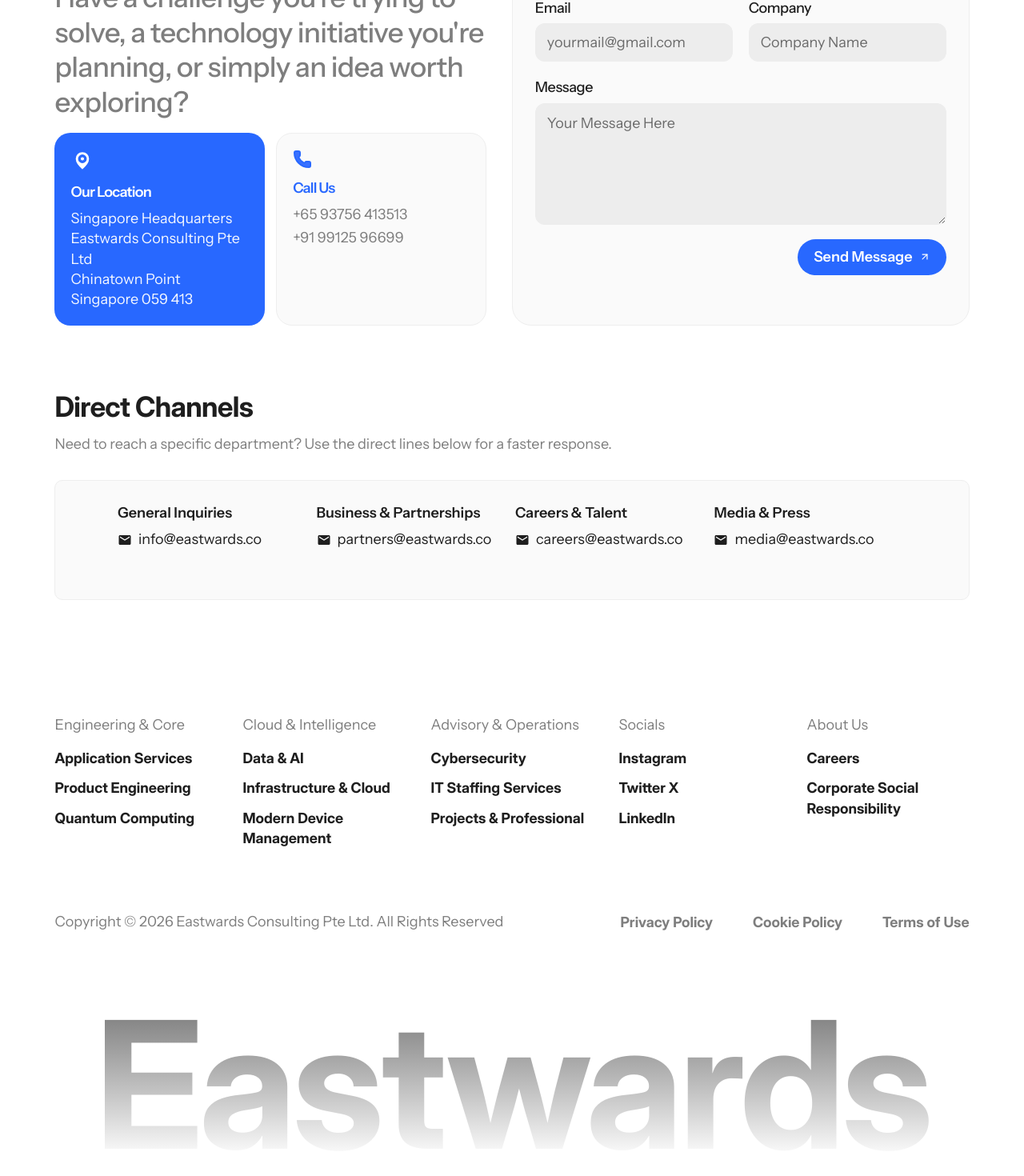
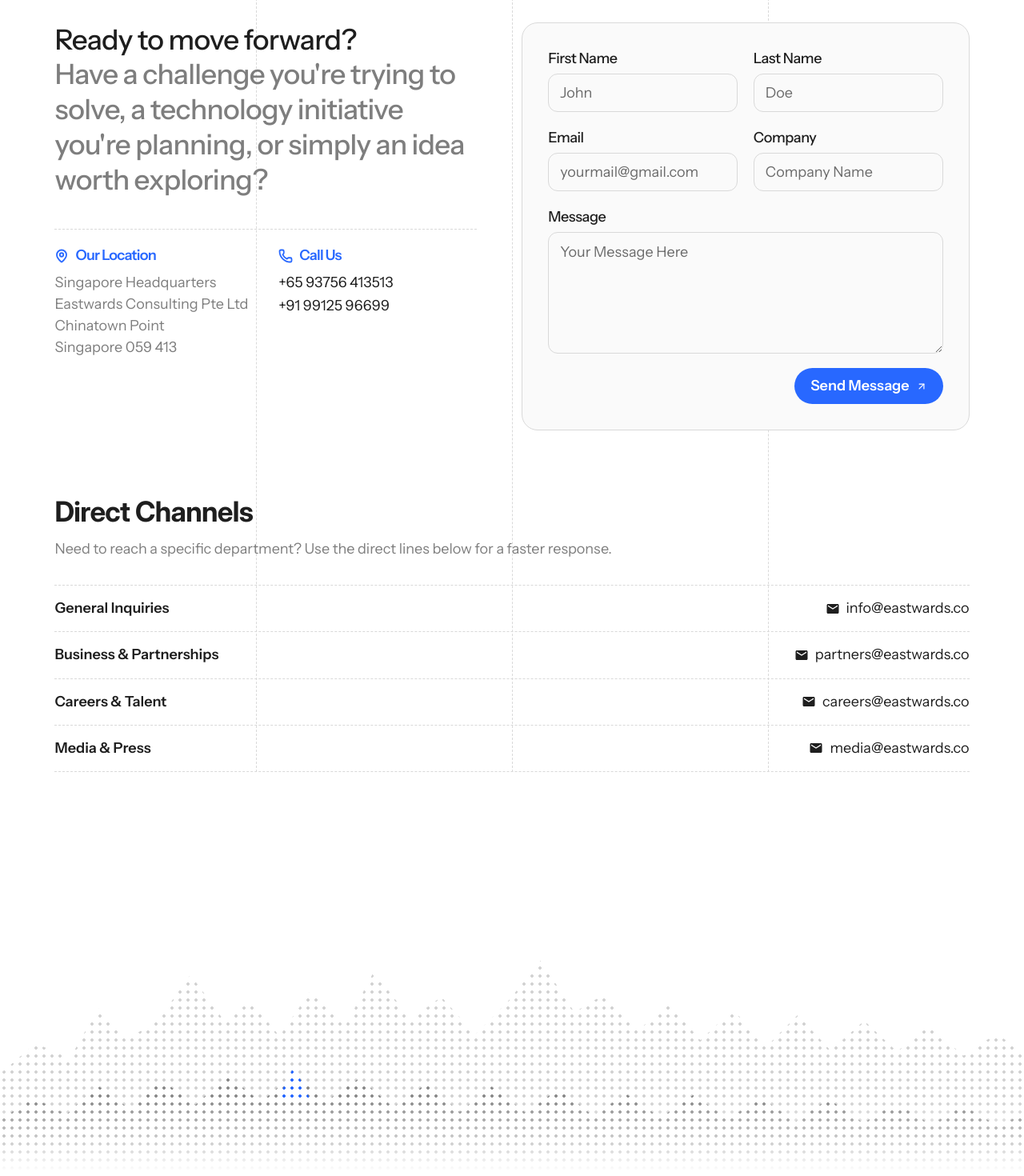
Before and after one commit to wajiha-kulsum/eastwards, a Next.js app: page /contact in a window 1280 px wide. Shown: the part 460-1930 px from the top of the page at 80% size. Built offline with nearby package versions, Linux system fonts and the light colour scheme.

Commit message:
Rework the contact page as a drafting sheet

```diff
--- a/components/DirectChannels.tsx
+++ b/components/DirectChannels.tsx
@@ -2,9 +2,10 @@ import { MailIcon } from "@/components/ui/icons";
 import { contact } from "@/lib/content";
 
 /* Direct Channels band shared by the About, Partnership and Contact
-   artboards: heading, one-line intro, then the department inboxes on a
-   light panel. Defaults come from contact.directChannels; every prop can
-   be overridden when a page needs its own set. */
+   artboards: heading, one-line intro, then the department inboxes. Default
+   is the four-up light panel; `rows` draws the contact page's drafting
+   table, rows split by dashed hairlines. Every prop can be overridden when
+   a page needs its own set. */
 type DirectChannel = { department: string; email: string };
 
 export default function DirectChannels({
@@ -12,14 +13,16 @@ export default function DirectChannels({
   subtitle = contact.directChannels.subtitle,
   channels = contact.directChannels.channels,
   hideIntro = false,
+  variant = "grid",
 }: {
   title?: string;
   subtitle?: string;
   channels?: readonly DirectChannel[];
   hideIntro?: boolean;
+  variant?: "grid" | "rows";
 }) {
-  return (
-    <section className="mt-16 sm:mt-20">
+  const heading = (
+    <>
       <h2 className="font-display text-lead font-medium tracking-[-0.02em] text-ink">
         {title}
       </h2>
@@ -28,6 +31,40 @@ export default function DirectChannels({
           {subtitle}
         </p>
       )}
+    </>
+  );
+
+  if (variant === "rows") {
+    return (
+      <section className="mt-16 sm:mt-20">
+        {heading}
+
+        <ul className="mt-8 border-t border-dashed border-line-strong">
+          {channels.map((channel) => (
+            <li
+              key={channel.department}
+              className="flex flex-col gap-1 border-b border-dashed border-line-strong py-4 sm:flex-row sm:items-center sm:justify-between"
+            >
+              <p className="text-small font-semibold text-ink">
+                {channel.department}
+              </p>
+              <a
+                href={`mailto:${channel.email}`}
+                className="inline-flex items-center gap-2 text-small text-ink transition-colors hover:text-primary"
+              >
+                <MailIcon className="h-[18px] w-[18px] shrink-0" />
+                {channel.email}
+              </a>
+            </li>
+          ))}
+        </ul>
+      </section>
+    );
+  }
+
+  return (
+    <section className="mt-16 sm:mt-20">
+      {heading}
 
       <div className="mt-8 rounded-[10px] border border-line bg-surface lg:h-[150px]">
         <div className="grid grid-cols-1 gap-8 px-5 py-8 sm:px-6 lg:grid-cols-4 lg:gap-2 lg:px-[6.8%] lg:py-7">
--- a/components/contact/ContactPage.tsx
+++ b/components/contact/ContactPage.tsx
@@ -2,17 +2,26 @@
 
 import { useState, type FormEvent } from "react";
 import { ArrowUpRight, MapPin, Phone } from "lucide-react";
-import DotHero from "@/components/DotHero";
+import DotTerrain from "@/components/ui/DotTerrain";
+import BlueprintGrid from "@/components/ui/BlueprintGrid";
 import DirectChannels from "@/components/DirectChannels";
 import PageShell from "@/components/ui/PageShell";
+import { SectionLabel } from "@/components/ui/SectionLabel";
 import { contact } from "@/lib/content";
 
+/* Drafting-sheet contact page, after the Craftwork "Design has no ceiling"
+   reference: centred hero on a dashed column grid, the form and direct
+   lines laid out as ruled bands, and the page closing into a dot-lattice
+   mountain range that runs past the bottom edge. Structure and motion are
+   the reference's; every colour, size and radius is an Eastwards token. */
+
 /* Shared form furniture: label + field styles in one place so the six
-   fields can't drift apart. */
+   fields can't drift apart. Field surfaces are the drafting sheet's
+   hairlines, not the old filled boxes. */
 const LABEL_CLASS =
   "mb-1.5 block text-small font-medium tracking-tight text-ink";
 const FIELD_CLASS =
-  "w-full rounded-[12px] border border-transparent bg-[#ededed] dark:bg-[#1a1c20] px-3.5 text-small text-ink outline-none transition placeholder:text-[#6b6b6b] dark:placeholder:text-[#6d6d6d] focus:border-primary focus:bg-card focus:ring-2 focus:ring-primary/20";
+  "w-full rounded-[12px] border border-line-strong bg-surface px-3.5 text-small text-ink outline-none transition placeholder:text-[#6b6b6b] dark:placeholder:text-[#6d6d6d] focus:border-primary focus:ring-2 focus:ring-primary/20";
 
 export function ContactPage() {
   const [submitting, setSubmitting] = useState(false);
@@ -51,23 +60,36 @@ export function ContactPage() {
   }
 
   return (
-    <PageShell pb="pb-16">
-        {/* Hero, grey dot field behind the heading */}
-        <DotHero title={contact.title} lede={contact.subtitle} />
+    <PageShell pb="pb-0">
+      {/* Hero: centred type on the drafting grid, a dashed rule under the
+          nav the way the reference sheet is ruled. */}
+      <section className="relative pt-12 pb-14 sm:pt-16 sm:pb-20">
+        <BlueprintGrid rule />
 
-        {/* Contact information + form */}
-        <section className="mt-9 grid grid-cols-1 gap-8 lg:grid-cols-[1fr_1.06fr]">
-          {/* Left column, mirrors the form's padding so the top row of copy
-              sits level with the form's first field; flex + mt-auto keeps the
-              card row and the Send button finishing on the same line */}
-          <div className="flex flex-col pt-4 sm:pt-5">
-            <p className="mb-4 text-small font-semibold tracking-[-0.04em] text-primary">
-              / {contact.eyebrow} /
+        <div className="relative z-10 flex flex-col items-center text-center">
+          <SectionLabel>{contact.eyebrow}</SectionLabel>
+
+          <h1 className="mt-4 font-display text-display font-bold uppercase leading-none tracking-[-0.03em] text-ink">
+            {contact.title}
+          </h1>
+
+          <p className="mt-6 max-w-[600px] text-small text-body">
+            {contact.subtitle}
           </p>
+        </div>
+      </section>
 
-            {/* Question and pitch in one text block, same size and weight
-                throughout, one break after the first question mark */}
-            <p className="relative mb-4 max-w-[600px] text-lead font-medium tracking-[-0.02em] text-ink">
+      {/* Contact information + form + direct lines, all on one grid so the
+          dashed columns run unbroken behind them. */}
+      <section className="relative">
+        <BlueprintGrid rule />
+
+        <div className="relative z-10 pt-10 sm:pt-14">
+          <div className="grid grid-cols-1 gap-10 lg:grid-cols-[1fr_1.06fr] lg:gap-14">
+            {/* Left rail: the question, then location and phone as ruled
+                rows instead of floating cards. */}
+            <div className="flex min-w-0 flex-col">
+              <p className="max-w-[600px] text-lead font-medium tracking-[-0.02em] text-ink">
                 {contact.headline.split("?")[0]}?
                 <br />
                 <span className="text-body">
@@ -75,21 +97,15 @@ export function ContactPage() {
                 </span>
               </p>
 
-            <div className="flex-1 grid grid-cols-1 gap-3.5 sm:grid-cols-2">
-              {/* Location card */}
-              <article className="flex min-h-[150px] flex-col rounded-[20px] bg-primary p-4 text-white sm:p-5">
-                <MapPin
-                  size={30}
-                  strokeWidth={2.7}
-                  fill="white"
-                  className="mb-3 text-primary"
-                />
+              <div className="mt-8 border-t border-dashed border-line-strong sm:mt-10">
+                <div className="grid grid-cols-1 gap-6 py-5 sm:grid-cols-2 sm:gap-8">
+                  <div>
+                    <h2 className="flex items-center gap-2 text-small font-semibold tracking-[-0.04em] text-primary">
+                      <MapPin size={18} strokeWidth={2.4} aria-hidden="true" />
+                      {contact.location.title}
+                    </h2>
 
-                <h3 className="mb-2 text-small font-semibold tracking-[-0.04em]">
-                  {contact.location.title}
-                </h3>
-
-                <address className="text-small not-italic text-white/95">
+                    <address className="mt-2 space-y-0.5 text-small not-italic text-body">
                       {[
                         contact.location.headquarters,
                         contact.location.company,
@@ -101,46 +117,38 @@ export function ContactPage() {
                         </span>
                       ))}
                     </address>
-              </article>
+                  </div>
 
-              {/* Phone card */}
-              <article className="min-h-[150px] rounded-[20px] border border-line bg-surface p-4 sm:p-5">
-                <Phone
-                  size={24}
-                  fill="#3971ff"
-                  className="mb-3 text-primary"
-                />
+                  <div>
+                    <h2 className="flex items-center gap-2 text-small font-semibold tracking-[-0.04em] text-primary">
+                      <Phone size={18} strokeWidth={2.4} aria-hidden="true" />
+                      {contact.call.title}
+                    </h2>
 
-                <h3 className="mb-2 text-small font-semibold tracking-[-0.04em] text-primary">
-                  {contact.call.title}
-                </h3>
-
-                <div className="space-y-1 text-small text-body">
+                    <div className="mt-2 space-y-1 text-small">
                       {contact.call.phones.map((phone) => (
                         <a
                           key={phone}
                           href={`tel:${phone.replace(/\s/g, "")}`}
-                      className="block transition hover:text-primary"
+                          className="block w-fit text-ink transition-colors hover:text-primary"
                         >
                           {phone}
                         </a>
                       ))}
                     </div>
-              </article>
+                  </div>
+                </div>
               </div>
             </div>
 
-          {/* Contact form */}
+            {/* The form, a hairline sheet on the grid. */}
             <form
               onSubmit={handleSubmit}
-            className="flex min-w-0 flex-col rounded-[24px] border border-line bg-surface p-5 sm:p-6 lg:p-7"
+              className="flex min-w-0 flex-col rounded-[20px] border border-line-strong bg-surface p-5 sm:p-6 lg:p-8"
             >
               <div className="grid grid-cols-1 gap-x-5 gap-y-4 sm:grid-cols-2 lg:gap-y-5">
                 <div>
-                <label
-                  htmlFor="firstName"
-                  className={LABEL_CLASS}
-                >
+                  <label htmlFor="firstName" className={LABEL_CLASS}>
                     First Name
                   </label>
                   <input
@@ -155,10 +163,7 @@ export function ContactPage() {
                 </div>
 
                 <div>
-                <label
-                  htmlFor="lastName"
-                  className={LABEL_CLASS}
-                >
+                  <label htmlFor="lastName" className={LABEL_CLASS}>
                     Last Name
                   </label>
                   <input
@@ -173,10 +178,7 @@ export function ContactPage() {
                 </div>
 
                 <div>
-                <label
-                  htmlFor="email"
-                  className={LABEL_CLASS}
-                >
+                  <label htmlFor="email" className={LABEL_CLASS}>
                     Email
                   </label>
                   <input
@@ -191,10 +193,7 @@ export function ContactPage() {
                 </div>
 
                 <div>
-                <label
-                  htmlFor="company"
-                  className={LABEL_CLASS}
-                >
+                  <label htmlFor="company" className={LABEL_CLASS}>
                     Company
                   </label>
                   <input
@@ -208,10 +207,7 @@ export function ContactPage() {
                 </div>
 
                 <div className="sm:col-span-2">
-                <label
-                  htmlFor="message"
-                  className={LABEL_CLASS}
-                >
+                  <label htmlFor="message" className={LABEL_CLASS}>
                     Message
                   </label>
                   <textarea
@@ -240,13 +236,23 @@ export function ContactPage() {
                   className="ml-auto inline-flex min-h-11 items-center gap-2 rounded-full bg-primary px-5 py-2.5 text-small font-semibold text-white transition hover:bg-[#1555ed] focus-visible:outline-2 focus-visible:outline-offset-2 focus-visible:outline-[#2868ff] disabled:cursor-not-allowed disabled:opacity-60"
                 >
                   {submitting ? "Sending..." : contact.form.submitText}
-                <ArrowUpRight size={14} />
+                  <ArrowUpRight size={14} aria-hidden="true" />
                 </button>
               </div>
             </form>
+          </div>
+
+          <DirectChannels variant="rows" />
+        </div>
       </section>
 
-        <DirectChannels />
+      {/* The page closes into the range; its base runs past the edge, so the
+          page never shows a floor. Full-bleed inside the lane. */}
+      <section className="relative mt-16 sm:mt-20">
+        <div className="relative left-1/2 w-screen -translate-x-1/2">
+          <DotTerrain />
+        </div>
+      </section>
     </PageShell>
   );
 }
--- /dev/null
+++ b/components/ui/BlueprintGrid.tsx
@@ -0,0 +1,28 @@
+/* Dashed drafting grid behind a band: full-bleed vertical hairlines on a
+   four-column rhythm, plus an optional rule along the top edge. The
+   reference's blueprint sheet, drawn with the site's line tokens. Purely
+   decorative; content sits on z-10 above it. */
+export default function BlueprintGrid({
+  rule = false,
+  className = "",
+}: {
+  rule?: boolean;
+  className?: string;
+}) {
+  return (
+    <div
+      aria-hidden="true"
+      className={`pointer-events-none absolute inset-y-0 left-1/2 w-screen -translate-x-1/2 ${
+        rule ? "border-t border-dashed border-line-strong" : ""
+      } ${className}`}
+    >
+      {/* Hidden below sm: three dashed lines on a 360px screen read as noise. */}
+      <div className="mx-auto hidden h-full max-w-[1920px] grid-cols-4 sm:grid">
+        <div />
+        <div className="border-l border-dashed border-line-strong" />
+        <div className="border-l border-dashed border-line-strong" />
+        <div className="border-l border-dashed border-line-strong" />
+      </div>
+    </div>
+  );
+}
--- /dev/null
+++ b/components/ui/DotTerrain.tsx
@@ -0,0 +1,41 @@
+/* The "no ceiling" close: a mountain range drawn in the site's 10px dot
+   lattice (the DotField recipe), its base running past the page edge so the
+   page never shows a floor. The reference's engraved panorama translated
+   into the project's one visual system; pure CSS, dots stay 10px on every
+   screen. Decorative. */
+const DOTS =
+  "bg-[radial-gradient(circle,currentColor_1.6px,transparent_1.9px)] [background-size:10px_10px]";
+
+export default function DotTerrain({ className = "" }: { className?: string }) {
+  return (
+    <div
+      aria-hidden="true"
+      className={`pointer-events-none relative h-[260px] w-full overflow-hidden [mask-image:linear-gradient(to_bottom,#000_78%,transparent_100%)] sm:h-[340px] lg:h-[420px] ${className}`}
+    >
+      {/* Far ridge, higher and softer. */}
+      <div
+        className={`absolute inset-0 text-ink/20 ${DOTS}`}
+        style={{
+          clipPath:
+            "polygon(0 70.8%, 3.5% 61.7%, 6.8% 66.3%, 9.6% 51.3%, 12.3% 60.8%, 15.5% 54.6%, 18.6% 41.3%, 21.9% 55%, 24.5% 49.2%, 27.3% 59.6%, 30.4% 45.8%, 33.7% 56.7%, 36.5% 40.4%, 40.1% 54.6%, 43.1% 47.9%, 46.4% 59.2%, 49.4% 50%, 52.8% 37.1%, 56.1% 52.5%, 59% 47.1%, 62.3% 57.9%, 65.4% 50%, 68.4% 60.8%, 71.6% 51.7%, 74.8% 62.9%, 77.9% 53.3%, 81.1% 63.8%, 84.4% 55%, 87.6% 64.2%, 90.7% 56.7%, 94.1% 65.4%, 97.3% 58.8%, 100% 64.6%, 100% 100%, 0 100%)",
+        }}
+      />
+
+      {/* Near ridge, lower and firmer. */}
+      <div
+        className={`absolute inset-0 text-ink/40 ${DOTS}`}
+        style={{
+          clipPath:
+            "polygon(0 84.6%, 3.2% 77.9%, 6.5% 82.9%, 9.5% 74.2%, 12.7% 81.3%, 15.7% 72.5%, 19.1% 80%, 22.2% 71.3%, 25.5% 79.2%, 28.7% 70.8%, 31.9% 78.8%, 35.1% 72.1%, 38.4% 80.8%, 41.6% 73.8%, 44.9% 82.1%, 48% 74.6%, 51.4% 82.5%, 54.6% 75%, 57.9% 83.3%, 61.1% 76.7%, 64.5% 83.8%, 67.7% 77.1%, 71.1% 84.2%, 74.3% 77.9%, 77.7% 85%, 80.9% 78.3%, 84.3% 85.4%, 87.5% 79.6%, 90.9% 85.8%, 94.1% 80.4%, 97.5% 86.3%, 100% 82.5%, 100% 100%, 0 100%)",
+        }}
+      />
+
+      {/* One blue-lit summit, echoing the logo triangle. Sits on the same
+          lattice: the blue dots turn existing grey dots blue. */}
+      <div
+        className={`absolute inset-0 text-primary ${DOTS}`}
+        style={{ clipPath: "polygon(27% 79%, 28.7% 68.5%, 30.4% 79%)" }}
+      />
+    </div>
+  );
+}
```
Lines whose indentation alone changed are shown as unchanged.
